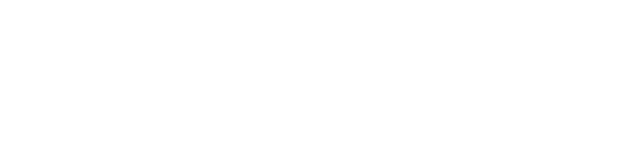
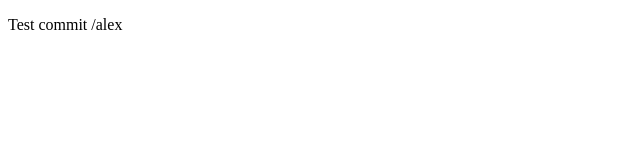
Before and after one commit to Zoown/fakeStoreWebsiteFrontend, a plain HTML site: page index.html in a window 1280 px wide. Shown: the whole page, without its empty margins (0-640 px from the left). Drawn offline with Linux system fonts and the light colour scheme.

Commit message:
test commit

```diff
--- a/index.html
+++ b/index.html
@@ -4,6 +4,7 @@
     <meta charset="UTF-8">
     <meta name="viewport" content="width=device-width, initial-scale=1.0">
     <title>Document</title>
+    <p>Test commit /alex</p>
 </head>
 <body>
 
```
